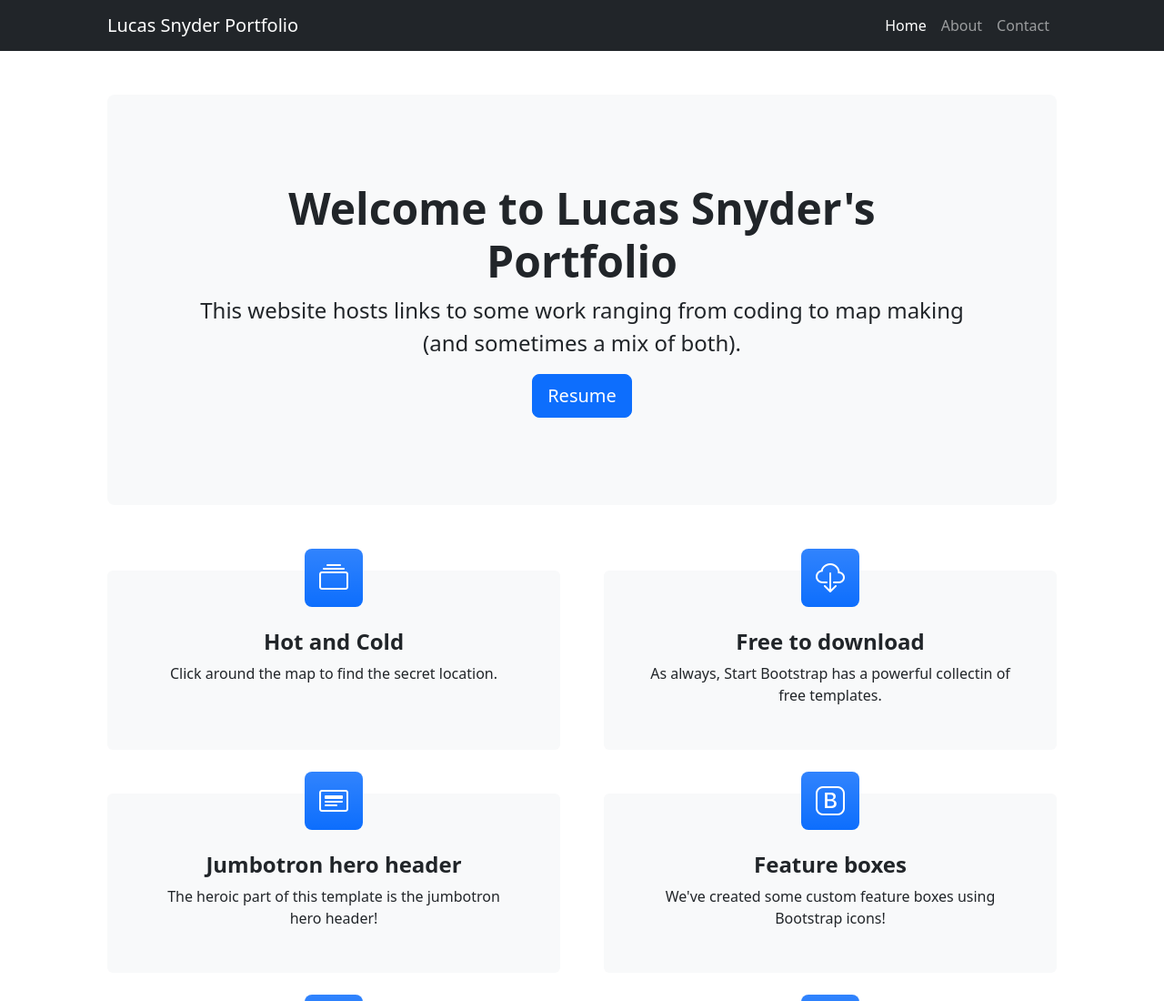
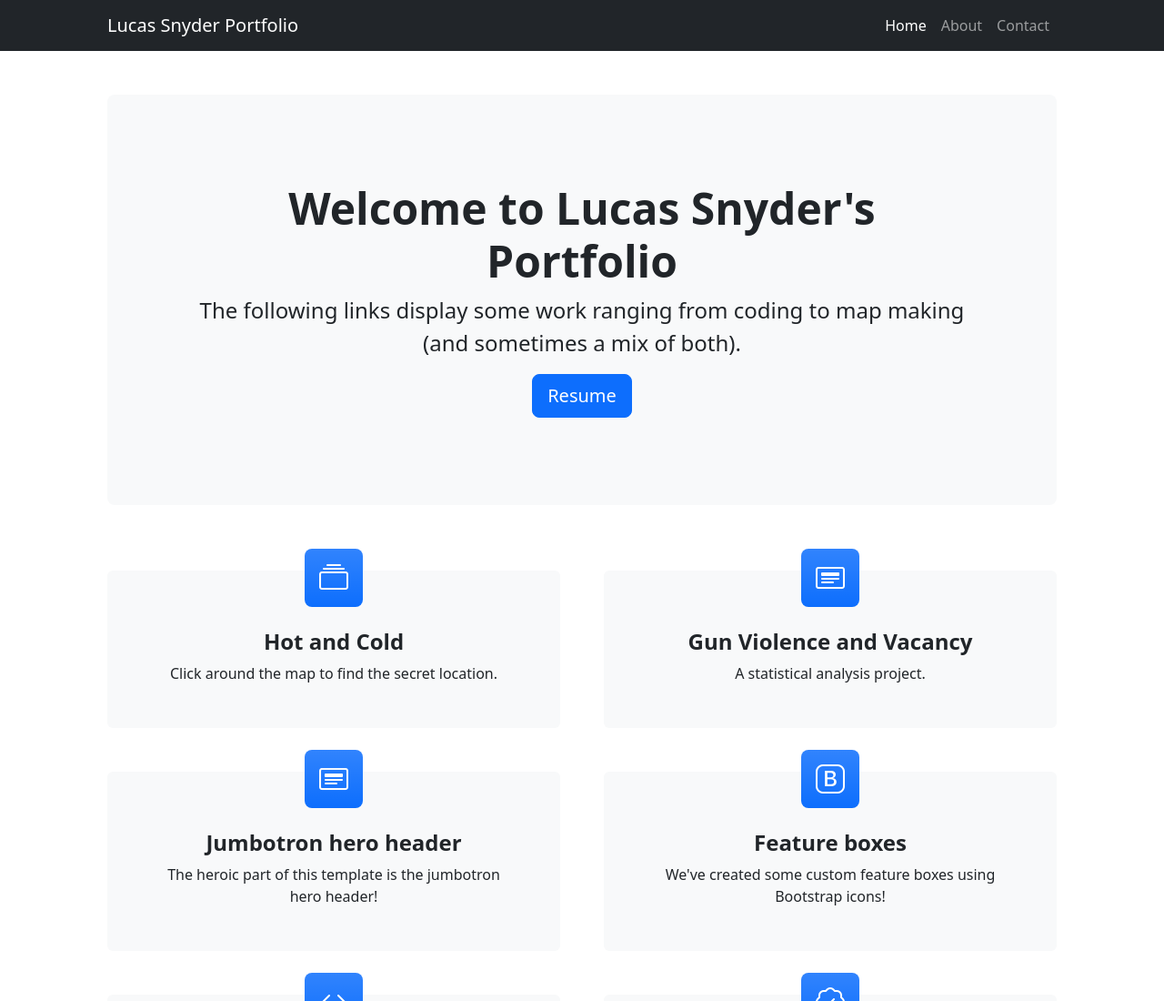
Before and after one commit to LSnyder220/LSnyder220.github.io, a plain HTML site: page index.html in a window 1280 px wide. Shown: the top 1100 px of the page at 91% size. Drawn offline with nearby package versions, Linux system fonts and the light colour scheme.

Commit message:
Update index.html

```diff
--- a/index.html
+++ b/index.html
@@ -34,7 +34,7 @@
                 <div class="p-4 p-lg-5 bg-light rounded-3 text-center">
                     <div class="m-4 m-lg-5">
                         <h1 class="display-5 fw-bold">Welcome to Lucas Snyder's Portfolio</h1>
-                        <p class="fs-4">This website hosts links to some work ranging from coding to map making (and sometimes a mix of both).</p>
+                        <p class="fs-4">The following links display some work ranging from coding to map making (and sometimes a mix of both).</p>
                         <a class="btn btn-primary btn-lg" href="#!">Resume</a>
                     </div>
                 </div>
@@ -59,9 +59,11 @@
                     <div class="col-lg-6 col-xxl-4 mb-5">
                         <div class="card bg-light border-0 h-100">
                             <div class="card-body text-center p-4 p-lg-5 pt-0 pt-lg-0">
-                                <div class="feature bg-primary bg-gradient text-white rounded-3 mb-4 mt-n4"><i class="bi bi-cloud-download"></i></div>
-                                <h2 class="fs-4 fw-bold">Free to download</h2>
-                                <p class="mb-0">As always, Start Bootstrap has a powerful collectin of free templates.</p>
+                                <a href="https://storymaps.arcgis.com/stories/7c59338178fd442581fb610b4799a331">
+                                <div class="feature bg-primary bg-gradient text-white rounded-3 mb-4 mt-n4"><i class="bi bi-card-heading"></i></div>
+                                </a>
+                                <h2 class="fs-4 fw-bold">Gun Violence and Vacancy</h2>
+                                <p class="mb-0">A statistical analysis project.</p>
                             </div>
                         </div>
                     </div>
```
